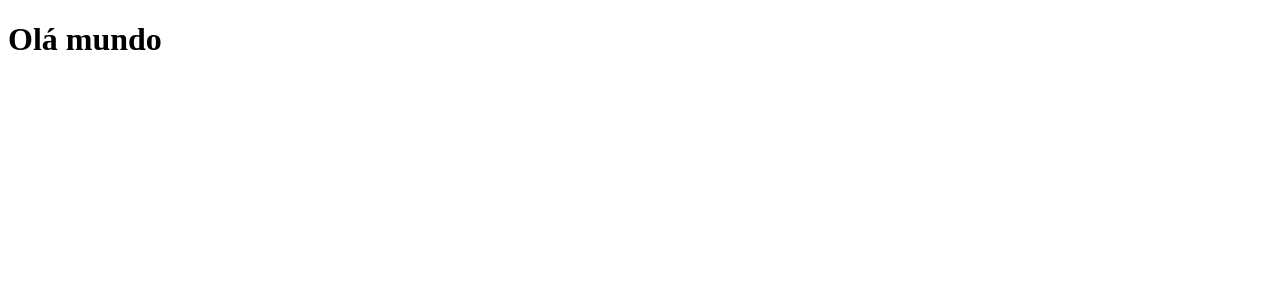
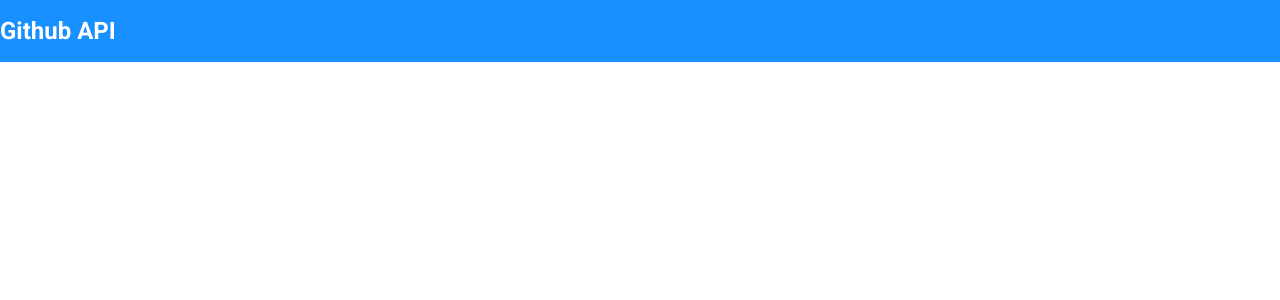
Before and after one commit to philippemaia/desafio-github-api, a React (Vite) app: page / in a window 1280 px wide. Shown: the top 300 px of the page. Built offline with nearby package versions, Linux system fonts and the light colour scheme.

Commit message:
Componente Header

```diff
--- a/src/App.tsx
+++ b/src/App.tsx
@@ -1,10 +1,10 @@
+import Header from "./components/Header"
 
 function App() {
 
-
   return (
     <>
-      <h1>Olá mundo</h1>
+      <Header />
     </>
   )
 }
--- /dev/null
+++ b/src/components/Header/index.tsx
@@ -0,0 +1,12 @@
+import './styles.css';
+
+export default function Header(){
+
+    return(
+       <header>
+            <div className="header-content-container container">
+                <h2>Github API</h2>
+            </div>
+       </header>
+    );
+}
--- /dev/null
+++ b/src/components/Header/styles.css
@@ -0,0 +1,26 @@
+header{
+    height: 62px;
+    background-color: var(--color-bg-secondary);
+    color: var(--color-font-secondary);
+    display: flex;
+    align-items: center;
+    font-weight: 500;
+}
+
+.site-name{
+    font-size: 20px;
+}
+
+.header-content-container{
+    display: flex;
+    align-items: center;
+    justify-content: space-between;
+}
+
+.nav-bar{
+    display: flex;
+}
+
+.menu-item{
+    margin-right: 20px;
+}
--- a/src/index.css
+++ b/src/index.css
@@ -0,0 +1,45 @@
+@import url("https://fonts.googleapis.com/css2?family=Roboto:wght@400;700&display=swap");
+
+:root {
+  --color-bg-primary: #FFF;
+  --color-bg-secondary: #1890FF;
+  --color-bg-tertiary: #E6F7FF;
+
+  --color-font-primary: #000;
+  --color-font-secondary: #FFF;
+  --color-font-tertiary: #7E7E7E;
+}
+
+* {
+  padding: 0;
+  margin: 0;
+  box-sizing: border-box;
+  font-family: "Roboto";
+}
+
+body {
+    background-color: var(--color-bg-primary);
+}
+
+a, a:hover {
+    text-decoration: none;
+    color: unset;
+}
+
+.dflex {
+    display: flex;
+}
+
+.container {
+    width: 100%;
+    max-width: 1440px;
+    margin: 0 auto;
+}
+
+.mb30 {
+    margin-bottom: 30px;
+}
+
+.mt30 {
+    margin-top: 30px;
+}
```
